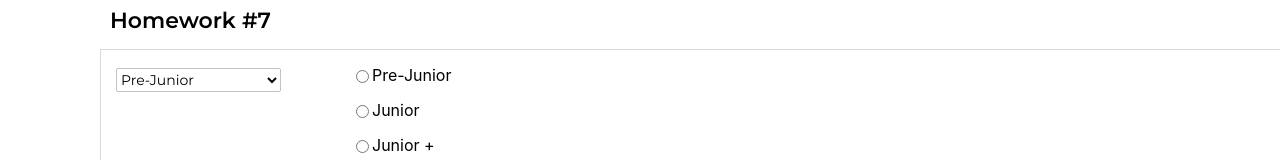
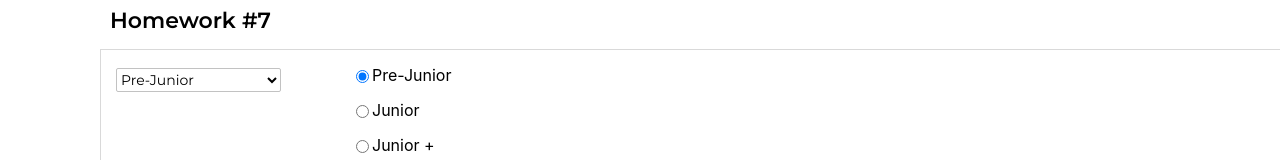
Before and after one commit to Tsukimono13/HomeWork, a React (Create React App) app: page /#/junior in a window 1280 px wide. Shown: the part 547-707 px from the top of the page. Built offline with nearby package versions, Linux system fonts and the light colour scheme.

Commit message:
editing HW7

```diff
--- a/src/s2-homeworks/hw07/common/c6-SuperRadio/SuperRadio.tsx
+++ b/src/s2-homeworks/hw07/common/c6-SuperRadio/SuperRadio.tsx
@@ -50,8 +50,8 @@ const SuperRadio: React.FC<SuperRadioPropsType> = ({
                       className={finalRadioClassName}
                       type={'radio'}
                       name={name}
-                      checked={o.value===value}
-                      value={o.value}
+                      checked={o.id === value}
+                      value={o.id}
                       // name, checked, value делают студенты
 
                       onChange={onChangeCallback}
```
